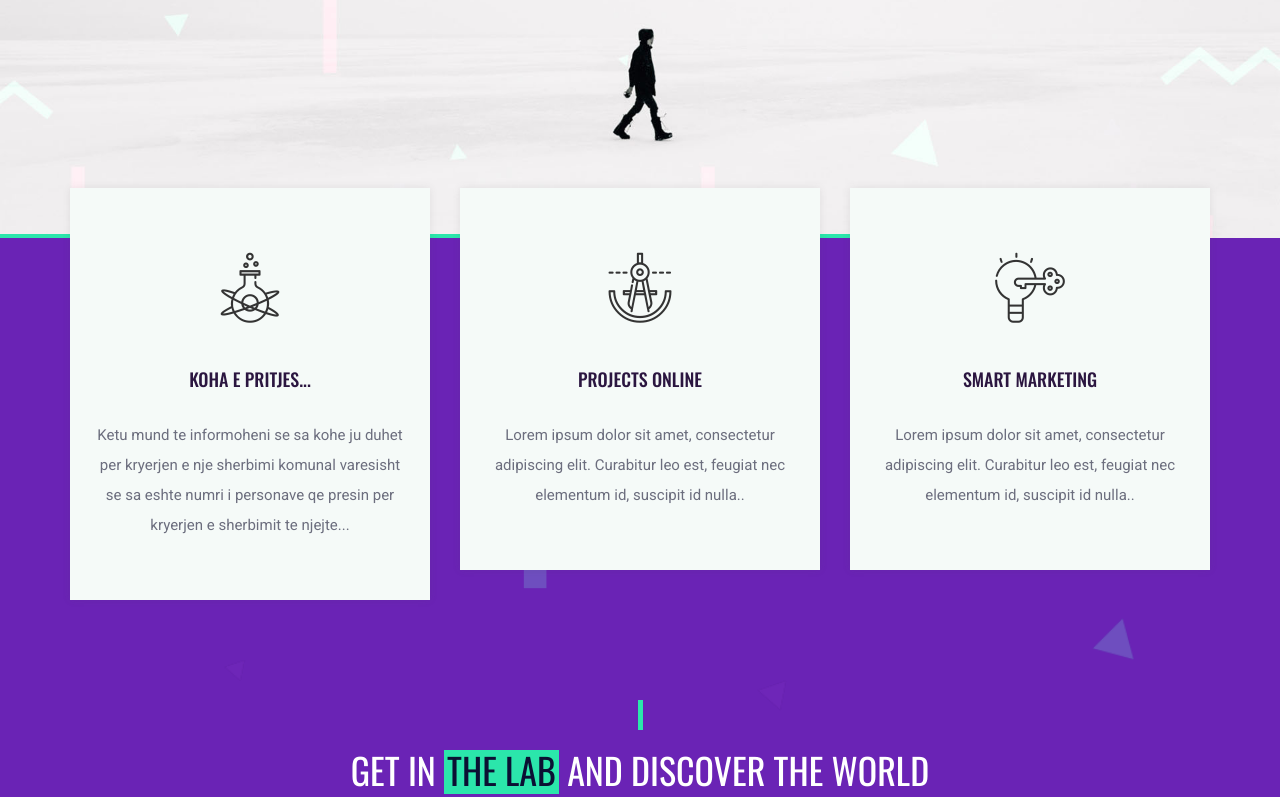
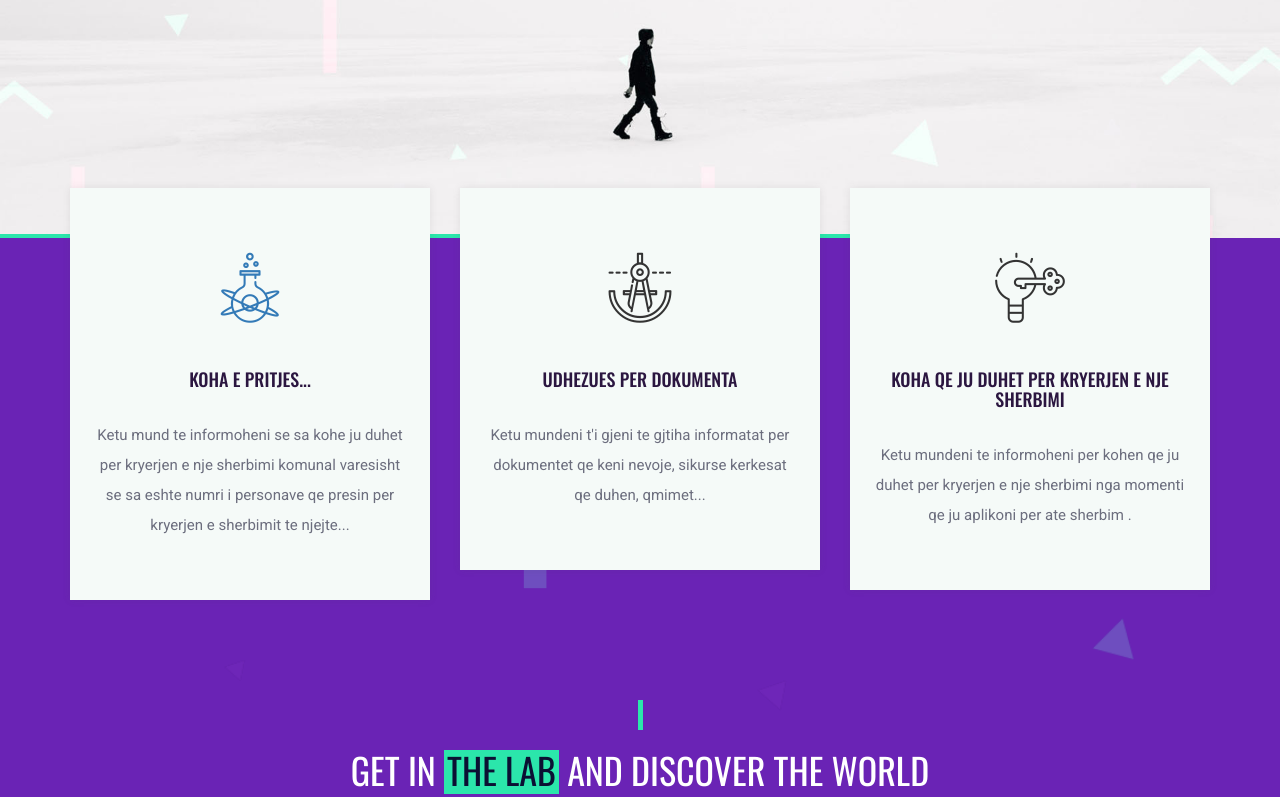
Before and after one commit to krelaniMedina/java7, a plain HTML site: page index.html in a window 1280 px wide. Shown: the part 562-1359 px from the top of the page. Drawn offline with nearby package versions, Linux system fonts and the light colour scheme.

Commit message:
template2

```diff
--- a/index.html
+++ b/index.html
@@ -83,6 +83,7 @@
 				<div class="row">
 					<!-- single card -->
 					<div class="col-md-4 col-sm-6">
+						<a href="001.pdf">
 						<div class="lab-card">
 							<div class="icon">
 								<i class="flaticon-023-flask"></i>
@@ -90,6 +91,7 @@
 							<h2>Koha e pritjes...</h2>
 							<p>Ketu mund te informoheni se sa kohe ju duhet per kryerjen e nje sherbimi komunal varesisht se sa eshte numri i personave qe presin per kryerjen e sherbimit te njejte...</p>
 						</div>
+						</a>
 					</div>
 					<!-- single card -->
 					<div class="col-md-4 col-sm-6">
@@ -97,8 +99,8 @@
 							<div class="icon">
 								<i class="flaticon-011-compass"></i>
 							</div>
-							<h2>Projects online</h2>
-							<p>Lorem ipsum dolor sit amet, consectetur adipiscing elit. Curabitur leo est, feugiat nec elementum id, suscipit id nulla..</p>
+							<h2>udhezues per dokumenta</h2>
+							<p>Ketu mundeni t'i gjeni te gjtiha informatat per dokumentet qe keni nevoje, sikurse kerkesat qe duhen, qmimet...</p>
 						</div>
 					</div>
 					<!-- single card -->
@@ -107,8 +109,8 @@
 							<div class="icon">
 								<i class="flaticon-037-idea"></i>
 							</div>
-							<h2>SMART MARKETING</h2>
-							<p>Lorem ipsum dolor sit amet, consectetur adipiscing elit. Curabitur leo est, feugiat nec elementum id, suscipit id nulla..</p>
+							<h2>Koha qe ju duhet per kryerjen e nje sherbimi </h2>
+							<p>Ketu mundeni te informoheni per kohen qe ju duhet per kryerjen e nje sherbimi nga momenti qe ju aplikoni per ate sherbim .</p>
 						</div>
 					</div>
 				</div>
```
Also changed, not shown: 1 other file.
